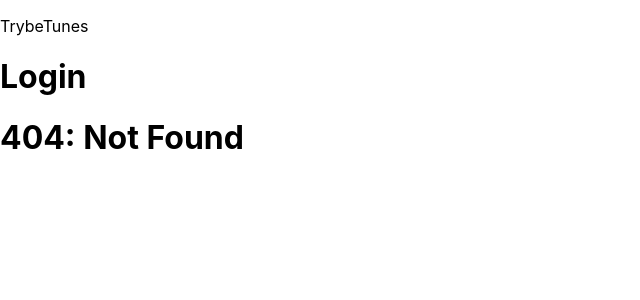
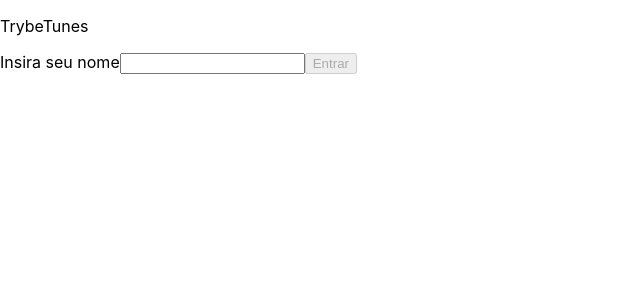
Before and after one commit to lucasoliveira722/trybetunes, a React (Create React App) app: page / in a window 1280 px wide. Before the commit this address had no page. Shown: the top 300 px of the page, without its empty margins (0-640 px from the left). Built offline with nearby package versions, Linux system fonts and the light colour scheme.

Commit message:
Requisitos 2 e 3 em progresso, requisito 4 completo

```diff
--- a/src/App.js
+++ b/src/App.js
@@ -1,5 +1,5 @@
 import React from 'react';
-import { BrowserRouter, Route } from 'react-router-dom';
+import { BrowserRouter, Route, Switch } from 'react-router-dom';
 import Login from './pages/Login';
 import Search from './pages/Search';
 import Album from './pages/Album';
@@ -7,19 +7,86 @@ import Favorites from './pages/Favorites';
 import Profile from './pages/Profile';
 import ProfileEdit from './pages/ProfileEdit';
 import NotFound from './pages/NotFound';
+import { createUser } from './services/userAPI';
+// import Loading from './Components/Loading';
 
 class App extends React.Component {
+  constructor() {
+    super();
+
+    this.state = {
+      username: '',
+      saveButtonEnabled: true,
+      // loading: true,
+    };
+
+    this.onInputChange = this.onInputChange.bind(this);
+    this.enableSaveButton = this.enableSaveButton.bind(this);
+    this.onHandleClick = this.onHandleClick.bind(this);
+  }
+
+  onInputChange({ target }) {
+    const { name } = target;
+    const value = target.type === 'checkbox' ? target.checked : target.value;
+
+    this.setState({
+      [name]: value,
+    }, this.enableSaveButton);
+  }
+
+  async onHandleClick() {
+    const {
+      username,
+      // loading,
+    } = this.state;
+    // console.log('oi');
+    await createUser({ name: username });
+  }
+
+  enableSaveButton() {
+    const minCharacters = 3;
+    const {
+      username,
+    } = this.state;
+
+    if (username.length >= minCharacters) {
+      this.setState({
+        saveButtonEnabled: false,
+      });
+    } else {
+      this.setState({
+        saveButtonEnabled: true,
+      });
+    }
+  }
+
   render() {
+    const {
+      username,
+      saveButtonEnabled,
+    } = this.state;
+
     return (
       <BrowserRouter>
         <p>TrybeTunes</p>
-        <Route exact path="/" component={ Login } />
-        <Route path="/search" component={ Search } />
-        <Route path="/album/:id" component={ Album } />
-        <Route path="/favorites" component={ Favorites } />
-        <Route path="/profile" component={ Profile } />
-        <Route path="/profile/edit" component={ ProfileEdit } />
-        <Route path="*" component={ NotFound } />
+        <Switch>
+          <Route
+            exact
+            path="/"
+            render={ () => (<Login
+              onInputChange={ this.onInputChange }
+              username={ username }
+              saveButtonEnabled={ saveButtonEnabled }
+              onHandleClick={ this.onHandleClick }
+            />) }
+          />
+          <Route path="/search" component={ Search } />
+          <Route path="/album/:id" component={ Album } />
+          <Route path="/favorites" component={ Favorites } />
+          <Route path="/profile/edit" component={ ProfileEdit } />
+          <Route path="/profile" component={ Profile } />
+          <Route component={ NotFound } />
+        </Switch>
       </BrowserRouter>
     );
   }
--- /dev/null
+++ b/src/Components/Header.js
@@ -0,0 +1,17 @@
+import React, { Component } from 'react';
+import { Link } from 'react-router-dom';
+
+export default class Header extends Component {
+  render() {
+    return (
+      <header data-testid="header-component">
+        <Link to="/search" data-testid="link-to-search">Buscar</Link>
+        <Link to="/album/:id">Álbum</Link>
+        <Link to="/favorites" data-testid="link-to-favorites">Favoritos</Link>
+        <Link to="/profile/edit">Editar Perfil</Link>
+        <Link to="/profile" data-testid="link-to-profile">Perfil</Link>
+
+      </header>
+    );
+  }
+}
--- /dev/null
+++ b/src/Components/Loading.js
@@ -0,0 +1,11 @@
+import React, { Component } from 'react';
+
+export default class Loading extends Component {
+  render() {
+    return (
+      <div>
+        <h1>Carregando...</h1>
+      </div>
+    );
+  }
+}
--- a/src/pages/Album.js
+++ b/src/pages/Album.js
@@ -1,10 +1,11 @@
 import React, { Component } from 'react';
+import Header from '../Components/Header';
 
 export default class Album extends Component {
   render() {
     return (
       <div data-testid="page-album">
-        <h1>Album</h1>
+        <Header />
       </div>
     );
   }
--- a/src/pages/Favorites.js
+++ b/src/pages/Favorites.js
@@ -1,10 +1,12 @@
 import React, { Component } from 'react';
+import Header from '../Components/Header';
 
 export default class Favorites extends Component {
   render() {
     return (
       <div data-testid="page-favorites">
         <h1>Favorites</h1>
+        <Header />
       </div>
     );
   }
--- a/src/pages/Login.js
+++ b/src/pages/Login.js
@@ -1,11 +1,44 @@
 import React, { Component } from 'react';
+import PropTypes from 'prop-types';
 
 export default class Login extends Component {
+  // constructor() {
+  //   super();
+  // }
+
   render() {
+    const { onInputChange, onHandleClick, username, saveButtonEnabled } = this.props;
+
     return (
       <div data-testid="page-login">
-        <h1>Login</h1>
+        <form>
+          <label htmlFor="username">
+            Insira seu nome
+            <input
+              data-testid="login-name-input"
+              type="text"
+              name="username"
+              value={ username }
+              onChange={ onInputChange }
+            />
+          </label>
+          <button
+            data-testid="login-submit-button"
+            type="button"
+            disabled={ saveButtonEnabled }
+            onClick={ onHandleClick }
+          >
+            Entrar
+          </button>
+        </form>
       </div>
     );
   }
 }
+
+Login.propTypes = {
+  username: PropTypes.string.isRequired,
+  onInputChange: PropTypes.func.isRequired,
+  onHandleClick: PropTypes.func.isRequired,
+  saveButtonEnabled: PropTypes.bool.isRequired,
+};
--- a/src/pages/Profile.js
+++ b/src/pages/Profile.js
@@ -1,10 +1,12 @@
 import React, { Component } from 'react';
+import Header from '../Components/Header';
 
 export default class Profile extends Component {
   render() {
     return (
       <div data-testid="page-profile">
         <h1>Profile</h1>
+        <Header />
       </div>
     );
   }
--- a/src/pages/ProfileEdit.js
+++ b/src/pages/ProfileEdit.js
@@ -1,10 +1,12 @@
 import React, { Component } from 'react';
+import Header from '../Components/Header';
 
 export default class ProfileEdit extends Component {
   render() {
     return (
       <div data-testid="page-profile-edit">
         <h1>Profile Edit</h1>
+        <Header />
       </div>
     );
   }
--- a/src/pages/Search.js
+++ b/src/pages/Search.js
@@ -1,10 +1,12 @@
 import React, { Component } from 'react';
+import Header from '../Components/Header';
 
 export default class Search extends Component {
   render() {
     return (
       <div data-testid="page-search">
         <h1>Search Field</h1>
+        <Header />
       </div>
     );
   }
```
